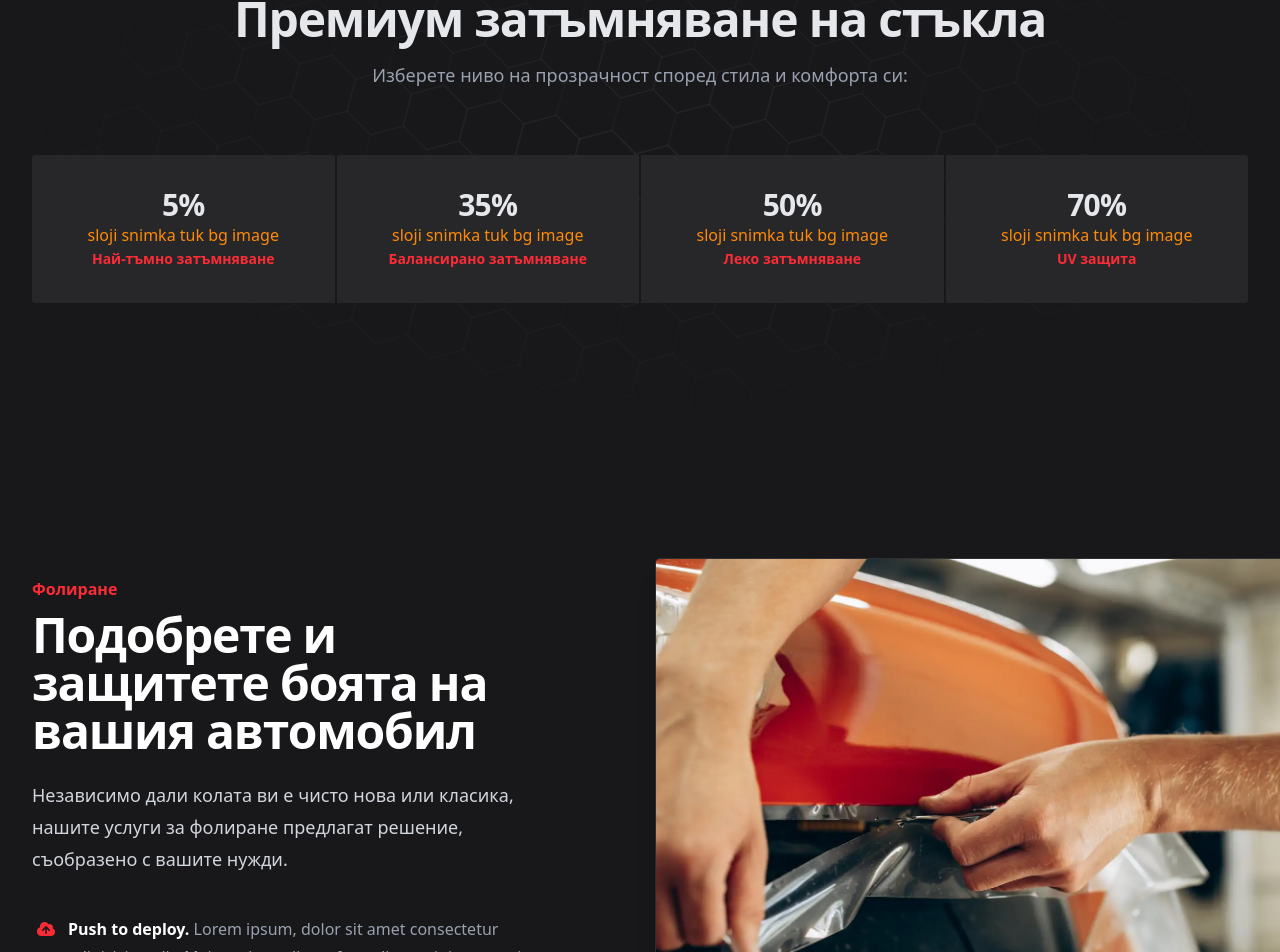
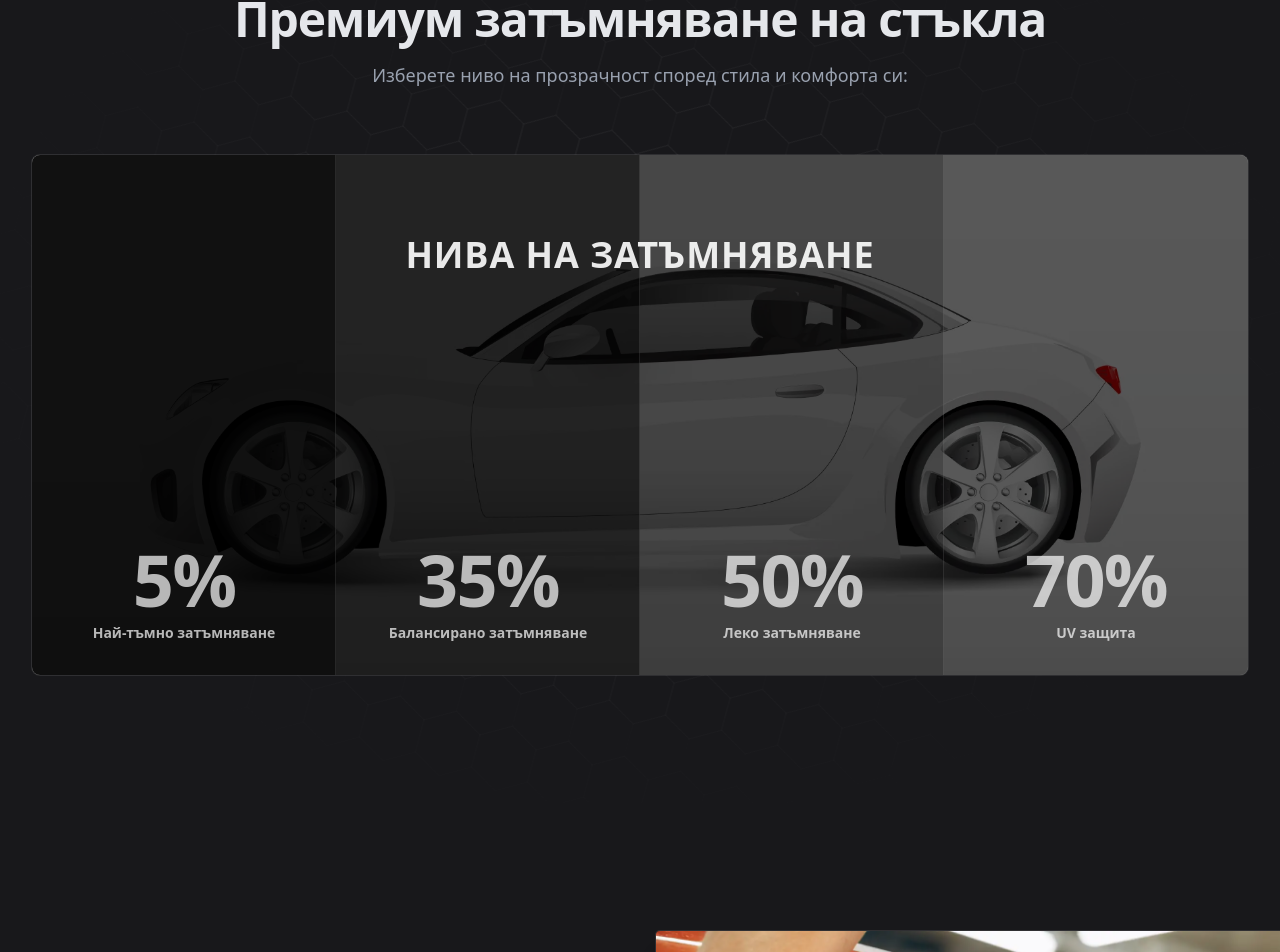
Before and after one commit to viktorHadz/ppf, a Vue app: page / in a window 1280 px wide. Shown: the part 1856-2808 px from the top of the page. Built offline with nearby package versions, Linux system fonts and the light colour scheme.

Commit message:
Homepage carousel - window tint

```diff
--- a/src/assets/main.css
+++ b/src/assets/main.css
@@ -3,9 +3,15 @@
   button:hover {
     cursor: pointer;
   }
+
   :focus-visible {
     outline: 2px solid theme(colors.red.500);
     outline-offset: 2px;
+  }
+
+  *::selection {
+    background-color: #e7000cb0;
+    color: white;
   }
 }
 .grid-el {
--- a/src/views/HomeView.vue
+++ b/src/views/HomeView.vue
@@ -7,11 +7,58 @@ import {
   ArrowPathIcon,
 } from '@heroicons/vue/20/solid'
 import car from '@/assets/car-home.webp'
+import whiteCarTintElement from '@/assets/whiteCarWhiteBg.webp'
+import { ref, onMounted, onBeforeUnmount, nextTick } from 'vue'
+import { ChevronLeftIcon, ChevronRightIcon } from '@heroicons/vue/24/solid'
+
+const carouselEl = ref(null)
+const canLeft = ref(false)
+const canRight = ref(false)
+
+function updateArrows() {
+  const el = carouselEl.value
+  if (!el) return
+
+  const maxScrollLeft = el.scrollWidth - el.clientWidth
+  const x = el.scrollLeft
+
+  // Small tolerance because of subpixels
+  const eps = 2
+  canLeft.value = x > eps
+  canRight.value = x < maxScrollLeft - eps
+}
+
+function scrollByCard(dir = 1) {
+  const el = carouselEl.value
+  if (!el) return
+
+  // One "card" == the viewport width (because each slide is w-full)
+  const amount = el.clientWidth
+  el.scrollBy({ left: dir * amount, behavior: 'smooth' })
+
+  // update after scroll settles a bit
+  window.setTimeout(updateArrows, 250)
+}
+
+let onResize
+onMounted(async () => {
+  await nextTick()
+  updateArrows()
+
+  onResize = () => updateArrows()
+  window.addEventListener('resize', onResize)
+})
+
+onBeforeUnmount(() => {
+  window.removeEventListener('resize', onResize)
+})
+
+
 const stats = [
-  { id: 1, name: 'Най-тъмно затъмняване', value: '5%' },
-  { id: 2, name: 'Балансирано затъмняване', value: '35%' },
-  { id: 3, name: 'Леко затъмняване', value: '50%' },
-  { id: 4, name: 'UV защита', value: '70%' },
+  { id: 1, name: 'Най-тъмно затъмняване', value: '5%', img: "src" },
+  { id: 2, name: 'Балансирано затъмняване', value: '35%', img: "src" },
+  { id: 3, name: 'Леко затъмняване', value: '50%', img: "src" },
+  { id: 4, name: 'UV защита', value: '70%', img: "src" },
 ]
 
 const features = [
@@ -61,10 +108,8 @@ const features2 = [
 </script>
 <template>
   <TheWelcome :show-buttons="true">
-    <template #title
-      >Елитна визия <br />
-      премиум защита</template
-    >
+    <template #title>Елитна визия <br />
+      премиум защита</template>
     <template #under-title>сложи клипа като фон със бутон - за максимизиране и звук</template>
     <template #primary-button>запитване</template>
     <template #secondary-button>портфолио</template>
@@ -74,9 +119,7 @@ const features2 = [
     <div class="mx-auto max-w-7xl px-6 lg:px-8">
       <div class="mx-auto max-w-2xl lg:text-center">
         <h2 class="text-base/7 font-semibold text-red-500">Професионални Авто Услуги</h2>
-        <p
-          class="mt-2 text-4xl font-semibold tracking-tight text-pretty text-white sm:text-5xl lg:text-balance"
-        >
+        <p class="mt-2 text-4xl font-semibold tracking-tight text-pretty text-white sm:text-5xl lg:text-balance">
           Всичко необходимо за безупречен външен вид на вашия автомобил
         </p>
         <p class="mt-6 text-lg/8 text-gray-400">
@@ -89,25 +132,16 @@ const features2 = [
         <dl class="grid max-w-xl grid-cols-1 gap-x-8 gap-y-16 lg:max-w-none lg:grid-cols-3">
           <div v-for="feature in features2" :key="feature.name" class="flex flex-col">
             <dt class="flex items-center gap-x-3 text-base/7 font-semibold text-gray-200">
-              <component
-                :is="feature.icon"
-                class="size-5 flex-none text-red-500"
-                aria-hidden="true"
-              />
+              <component :is="feature.icon" class="size-5 flex-none text-red-500" aria-hidden="true" />
               {{ feature.name }}
             </dt>
             <dd class="mt-4 flex flex-auto flex-col text-base/7 text-gray-400">
               <p class="flex-auto">{{ feature.description }}</p>
               <p class="mt-6">
-                <a
-                  :href="feature.href"
-                  class="group text-sm/6 font-semibold text-red-500 inline-flex items-center"
-                >
+                <a :href="feature.href" class="group text-sm/6 font-semibold text-red-500 inline-flex items-center">
                   Научи повече
-                  <span
-                    aria-hidden="true"
-                    class="ml-1 transform transition-transform duration-300 translate-x-0 group-hover:translate-x-4"
-                  >
+                  <span aria-hidden="true"
+                    class="ml-1 transform transition-transform duration-300 translate-x-0 group-hover:translate-x-4">
                     →
                   </span>
                 </a>
@@ -134,15 +168,75 @@ const features2 = [
             Изберете ниво на прозрачност според стила и комфорта си:
           </p>
         </div>
-        <dl
-          class="mt-16 grid grid-cols-1 gap-0.5 overflow-hidden rounded text-center sm:grid-cols-2 lg:grid-cols-4"
-        >
-          <div v-for="stat in stats" :key="stat.id" class="flex flex-col bg-zinc-800 p-8">
-            <p class="text-orange-400">sloji snimka tuk bg image</p>
-            <dt class="text-sm/6 font-semibold text-red-500">{{ stat.name }}</dt>
-            <dd class="order-first text-3xl font-semibold tracking-tight text-gray-200">
-              {{ stat.value }}
-            </dd>
+        <dl class="relative mt-16 overflow-hidden rounded-lg ring-1 ring-white/10">
+          <!-- bg-image -->
+          <div class="absolute inset-0 bg-center bg-cover"
+            :style="{ backgroundImage: `url(${whiteCarTintElement})` }" />
+          <div class="absolute inset-0 bg-black/30" />
+
+          <!-- Title -->
+          <h2 class="pointer-events-none absolute inset-x-0 top-6 sm:top-20 z-20 text-white/90 uppercase text-center font-bold
+           text-2xl sm:text-4xl tracking-wide">
+            Нива на затъмняване
+          </h2>
+
+          <!-- MOBILE CHEVRONS (only on mobile) -->
+          <button v-show="canLeft" type="button" @click="scrollByCard(-1)" class="sm:hidden absolute left-3 top-1/2 -translate-y-1/2 z-30
+           size-10 rounded-full bg-black/60 ring-1 ring-white/15
+           flex items-center justify-center text-white/90
+           hover:bg-black/70 active:scale-95 transition" aria-label="Предишно">
+            <ChevronLeftIcon class="size-6" />
+          </button>
+
+          <button v-show="canRight" type="button" @click="scrollByCard(1)" class="sm:hidden absolute right-3 top-1/2 -translate-y-1/2 z-30
+           size-10 rounded-full bg-black/60 ring-1 ring-white/15
+           flex items-center justify-center text-white/90
+           hover:bg-black/70 active:scale-95 transition" aria-label="Следващо">
+            <ChevronRightIcon class="size-6" />
+          </button>
+
+          <!-- CONTENT -->
+          <div class="relative z-10">
+            <!-- MOBILE: swipe carousel -->
+            <div ref="carouselEl" @scroll="updateArrows" class="sm:hidden flex overflow-x-auto snap-x snap-mandatory scroll-smooth
+             scrollbar-none">
+              <div v-for="(stat, i) in stats" :key="stat.id" class="snap-start shrink-0 w-full h-[520px]
+               flex flex-col justify-end text-center
+               px-6 pb-10 pt-24" :class="[
+                i === 0 && 'bg-black/90',
+                i === 1 && 'bg-black/80',
+                i === 2 && 'bg-black/60',
+                i === 3 && 'bg-black/50'
+              ]">
+                <dd class="order-first text-7xl font-semibold tracking-tight text-white/75">
+                  {{ stat.value }}
+                </dd>
+                <dt class="mt-2 text-sm font-semibold text-white/70">
+                  {{ stat.name }}
+                </dt>
+              </div>
+            </div>
+
+            <!-- DESKTOP: your nice grid -->
+            <div class="hidden sm:grid sm:grid-cols-2 lg:grid-cols-4">
+              <div v-for="(stat, i) in stats" :key="stat.id"
+                class="relative flex flex-col justify-end p-8 min-h-[520px] text-center" :class="[
+                  i === 0 && 'bg-black/90',
+                  i === 1 && 'bg-black/80',
+                  i === 2 && 'bg-black/60',
+                  i === 3 && 'bg-black/50'
+                ]">
+                <dd class="order-first text-7xl font-semibold tracking-tight text-white/70">
+                  {{ stat.value }}
+                </dd>
+                <dt class="mt-2 text-sm font-semibold text-white/70">
+                  {{ stat.name }}
+                </dt>
+
+                <div v-if="i !== stats.length - 1"
+                  class="hidden lg:block absolute top-0 right-0 h-full w-px bg-white/10" />
+              </div>
+            </div>
           </div>
         </dl>
       </div>
@@ -150,15 +244,11 @@ const features2 = [
   </div>
   <div class="overflow-hidden bg-zinc-900 py-24 sm:py-32">
     <div class="mx-auto max-w-7xl px-6 lg:px-8">
-      <div
-        class="mx-auto grid max-w-2xl grid-cols-1 gap-x-8 gap-y-16 sm:gap-y-20 lg:mx-0 lg:max-w-none lg:grid-cols-2"
-      >
+      <div class="mx-auto grid max-w-2xl grid-cols-1 gap-x-8 gap-y-16 sm:gap-y-20 lg:mx-0 lg:max-w-none lg:grid-cols-2">
         <div class="lg:pt-4 lg:pr-8">
           <div class="lg:max-w-lg">
             <h2 class="text-base/7 font-semibold text-red-500">Фолиране</h2>
-            <p
-              class="mt-2 text-4xl font-semibold tracking-tight text-pretty text-white sm:text-5xl"
-            >
+            <p class="mt-2 text-4xl font-semibold tracking-tight text-pretty text-white sm:text-5xl">
               Подобрете и защитете боята на вашия автомобил
             </p>
             <p class="mt-6 text-lg/8 text-gray-300">
@@ -168,11 +258,7 @@ const features2 = [
             <dl class="mt-10 max-w-xl space-y-8 text-base/7 text-gray-400 lg:max-w-none">
               <div v-for="feature in features" :key="feature.name" class="relative pl-9">
                 <dt class="inline font-semibold text-white">
-                  <component
-                    :is="feature.icon"
-                    class="absolute top-1 left-1 size-5 text-red-500"
-                    aria-hidden="true"
-                  />
+                  <component :is="feature.icon" class="absolute top-1 left-1 size-5 text-red-500" aria-hidden="true" />
                   {{ feature.name }}
                 </dt>
                 {{ ' ' }}
@@ -182,13 +268,9 @@ const features2 = [
           </div>
         </div>
         <div class="relative">
-          <img
-            :src="car"
-            alt="Детайлинг"
-            class="w-3xl max-w-none rounded shadow-xl ring-1 ring-white/10 sm:w-228 md:-ml-4 lg:-ml-0"
-            width="2432"
-            height="1442"
-          />
+          <img :src="car" alt="Детайлинг"
+            class="w-3xl max-w-none rounded shadow-xl ring-1 ring-white/10 sm:w-228 md:-ml-4 lg:-ml-0" width="2432"
+            height="1442" />
         </div>
       </div>
     </div>
```
Also changed, not shown: src/assets/whiteCarWhiteBg.webp (added), 1 other file (tests, documents, lock files or other folders).
